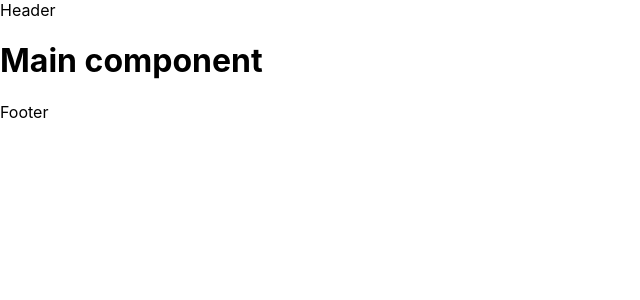
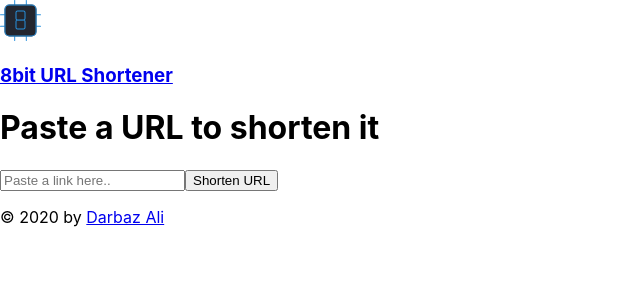
Before and after one commit to DarbazAli/8bit-url, a React (Create React App) app in the folder frontend/: page / in a window 1280 px wide. Shown: the top 300 px of the page, without its empty margins (0-640 px from the left). Built offline with nearby package versions, Linux system fonts and the light colour scheme.

Commit message:
create UI components

```diff
--- a/frontend/src/App.js
+++ b/frontend/src/App.js
@@ -3,6 +3,7 @@
 import Home from './screens/Home'
 import Header from './components/Header.js'
 import Footer from './components/Footer.js'
+import Done from './screens/Done'
 
 function App() {
   return (
@@ -10,6 +11,7 @@
       <Header />
       <Switch>
         <Route path='/' exact component={Home} />
+        <Route path='/done' component={Done} />
       </Switch>
       <Footer />
     </BrowserRouter>
--- /dev/null
+++ b/frontend/src/components/CopyForm.js
@@ -0,0 +1,16 @@
+import React from 'react'
+
+const CopyForm = () => {
+  return (
+    <div className='copy-form'>
+      <form>
+        <h1>Paste a URL to shorten it</h1>
+        <input type='text' placeholder='Paste a link here..'></input>
+        <button>Copy URL</button>
+      </form>
+      <p className='messge'>Original URL: {'original_url'}</p>
+    </div>
+  )
+}
+
+export default CopyForm
--- a/frontend/src/components/Footer.js
+++ b/frontend/src/components/Footer.js
@@ -1,7 +1,13 @@
 import React from 'react'
 
 const Footer = () => {
-  return <footer>Footer</footer>
+  return (
+    <footer>
+      <p>
+        © 2020 by <a href='https://github.com/DarbazAli'>Darbaz Ali</a>
+      </p>
+    </footer>
+  )
 }
 
 export default Footer
--- a/frontend/src/components/Header.js
+++ b/frontend/src/components/Header.js
@@ -1,7 +1,17 @@
 import React from 'react'
+import { Link } from 'react-router-dom'
+import icon from '../assets/app_icon.svg'
 
 const Header = () => {
-  return <header>Header</header>
+  return (
+    <header>
+      <Link to='/'>
+        <img src={icon} alt='8bit-url icon' />
+        <br />
+        <h3>8bit URL Shortener</h3>
+      </Link>
+    </header>
+  )
 }
 
 export default Header
--- /dev/null
+++ b/frontend/src/components/PostForm.js
@@ -0,0 +1,21 @@
+import React from 'react'
+
+const PostForm = () => {
+  return (
+    <div className='main-form'>
+      <form>
+        <h1>Paste a URL to shorten it</h1>
+        <input
+          name='url'
+          type='text'
+          id='url'
+          placeholder='Paste a link here..'
+        ></input>
+        <button>Shorten URL</button>
+      </form>
+      <p className='error'></p>
+    </div>
+  )
+}
+
+export default PostForm
--- /dev/null
+++ b/frontend/src/screens/Done.js
@@ -0,0 +1,12 @@
+import React from 'react'
+import CopyForm from '../components/CopyForm'
+
+const Done = () => {
+  return (
+    <div>
+      <CopyForm />
+    </div>
+  )
+}
+
+export default Done
--- a/frontend/src/screens/Home.js
+++ b/frontend/src/screens/Home.js
@@ -1,9 +1,10 @@
 import React from 'react'
+import PostForm from '../components/PostForm'
 
 const Home = () => {
   return (
     <div>
-      <h1>Main component</h1>
+      <PostForm />
     </div>
   )
 }
```
Also changed, not shown: frontend/src/assets/app_icon.svg (added), frontend/src/assets/favicon.png (added).
